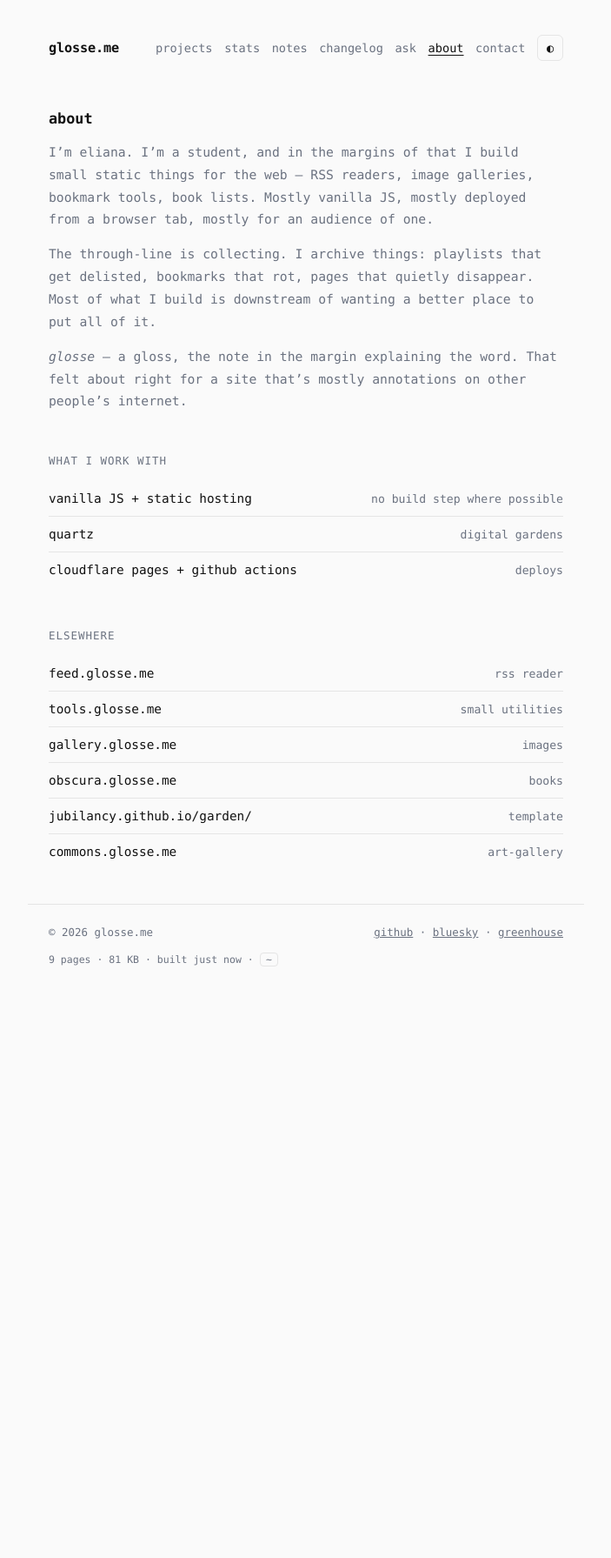
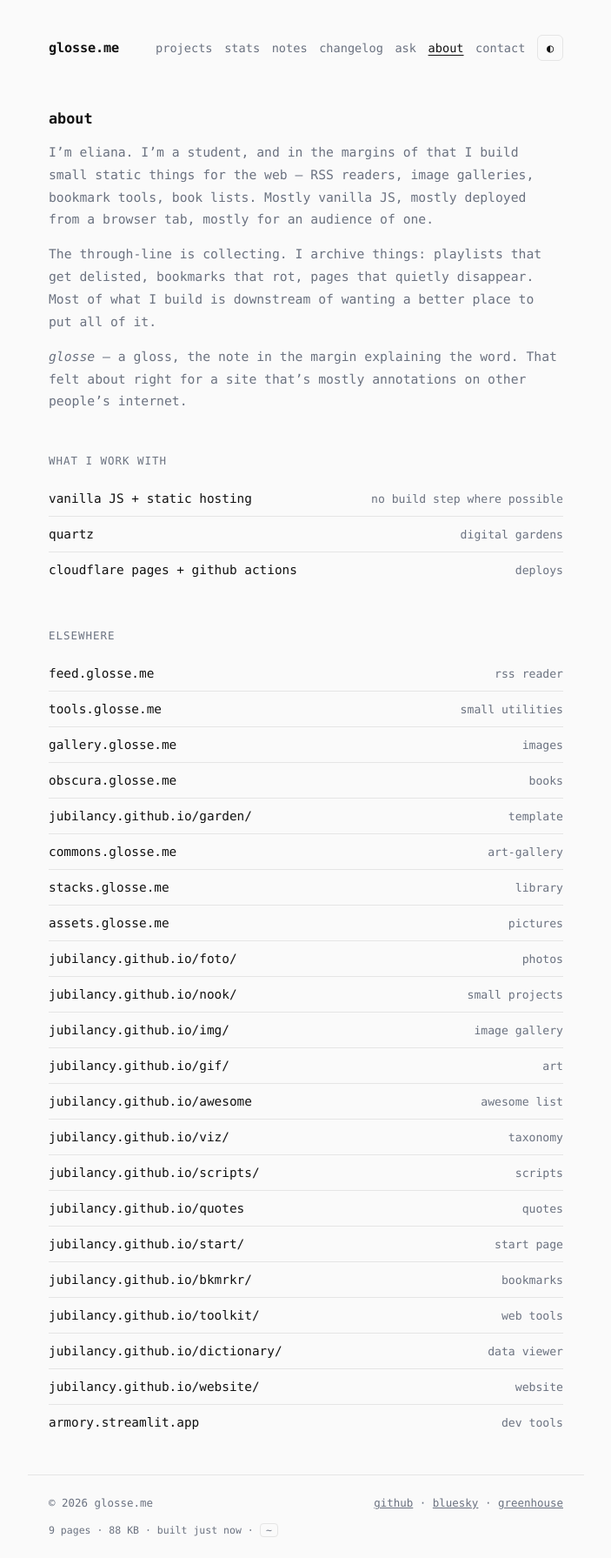
Before and after one commit to jubilancy/glosse.me, a Jekyll site: the page built from about/index.md, in a window 1280 px wide. Shown: the whole page at 87% size, without its empty margins (288-991 px from the left). Built offline with Jekyll 4.4.1, drawn with Linux system fonts in a browser that asks for light colours; before the commit the page ends 1135 px from its top, so only the background shows below that.

Commit message:
Add new project sites to sites.yml
Co-Authored-By: Claude Sonnet 5.5 <noreply@anthropic.com>
Claude-Session: https://claude.ai/code/session_01Bhh4G5fPxj3MqbBkXoedCS

```diff
--- a/_data/sites.yml
+++ b/_data/sites.yml
@@ -5,3 +5,19 @@
 - { name: obscura.glosse.me, url: "https://obscura.glosse.me", desc: book curation,       short: books }
 - { name: jubilancy.github.io/garden/, url: "https://jubilancy.github.io/garden", desc: A monospace digital garden template for Jekyll,       short: template }
 - { name: commons.glosse.me, url: "https://commons.glosse.me", desc: Static Astro Gallery Site for NGA Open Access Works,       short: art-gallery }
+- { name: stacks.glosse.me, url: "https://stacks.glosse.me", desc: A personal library, like Calibre but on the web., short: library }
+- { name: assets.glosse.me, url: "https://glosse.me/projects/assets.glosse.me", desc: picture viewer & gallery, short: pictures }
+- { name: jubilancy.github.io/foto/, url: "https://jubilancy.github.io/foto/", desc: A static VSCO-style photo gallery built from plain text files, short: photos }
+- { name: jubilancy.github.io/nook/, url: "https://jubilancy.github.io/nook/", desc: small projects in a small space, short: small projects }
+- { name: jubilancy.github.io/img/, url: "https://jubilancy.github.io/img/", desc: images i like :) masonry gallery driven by a CSV file, short: image gallery }
+- { name: jubilancy.github.io/gif/, url: "https://jubilancy.github.io/gif/", desc: A dependency-free static site that sources artwork from a CSV file, short: art }
+- { name: jubilancy.github.io/awesome, url: "https://jubilancy.github.io/awesome", desc: my own awesome list, short: awesome list }
+- { name: jubilancy.github.io/viz/, url: "https://jubilancy.github.io/viz/", desc: Taxonomy Visualization, short: taxonomy }
+- { name: jubilancy.github.io/scripts/, url: "https://jubilancy.github.io/scripts/", desc: Auto-indexed script repository, short: scripts }
+- { name: jubilancy.github.io/quotes, url: "https://jubilancy.github.io/quotes", desc: Literary Quotations Collection, short: quotes }
+- { name: jubilancy.github.io/start/, url: "https://jubilancy.github.io/start/", desc: A lightweight start page with live weather, RSS feeds, calendar, and quick links, short: start page }
+- { name: jubilancy.github.io/bkmrkr/, url: "https://jubilancy.github.io/bkmrkr/", desc: Bookmark manager via GitHub Actions, short: bookmarks }
+- { name: jubilancy.github.io/toolkit/, url: "https://jubilancy.github.io/toolkit/", desc: claude webtools practice, short: web tools }
+- { name: jubilancy.github.io/dictionary/, url: "https://jubilancy.github.io/dictionary/", desc: universal data viewer, short: data viewer }
+- { name: jubilancy.github.io/website/, url: "https://jubilancy.github.io/website/", desc: astro nano configured to my taste, short: website }
+- { name: armory.streamlit.app, url: "https://armory.streamlit.app/", desc: building a collection of specific developer tools, short: dev tools }
```
